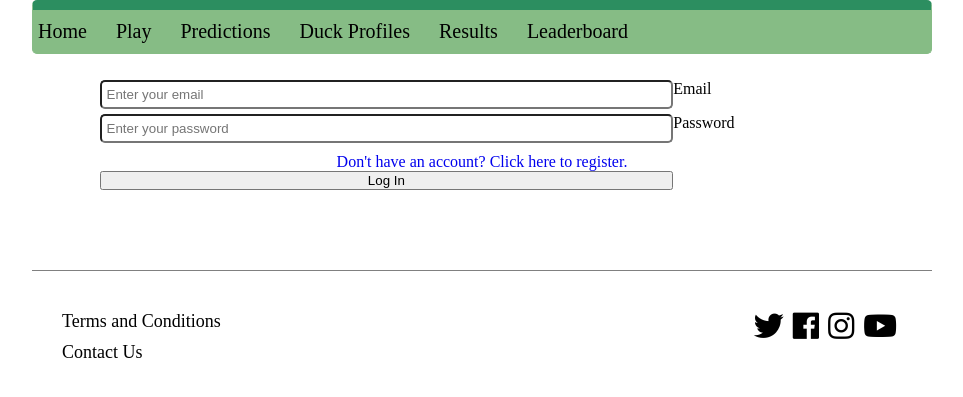
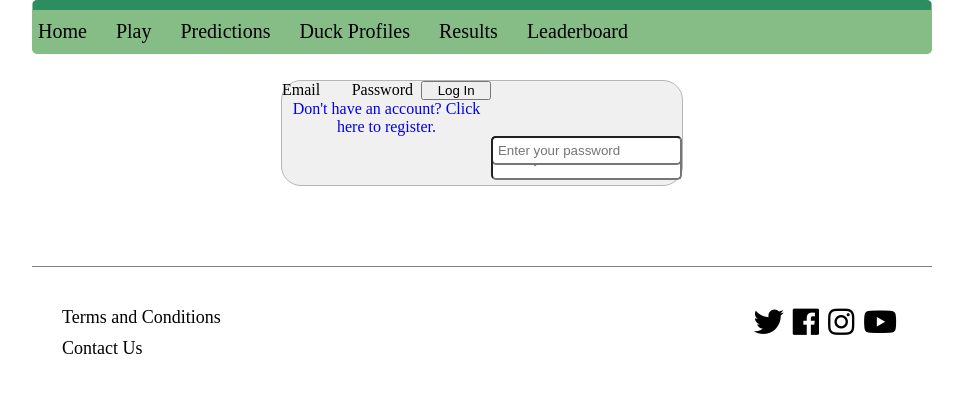
Before and after one commit to DeanFlint/quacky-races, a Node server app: page /login in a window 1280 px wide. Shown: the part 98-495 px from the top of the page, without its empty margins (158-1121 px from the left). Run offline with Node 20, Linux system fonts and the light colour scheme; some libraries are stand-ins or nearby versions.

Commit message:
added CSS grid

```diff
--- a/public/css/login.css
+++ b/public/css/login.css
@@ -1,13 +1,23 @@
+/* Mobile */
+
 .loginForm {
   width: 85%;
+  border-radius: 20px;
+  border: 1px solid #b7b5b5;
+  background-color: #f1f0f0;
   margin: 0 auto;
   display: grid;
   grid-template-areas: "loginForm";
   grid-area: loginForm;
-    grid-template-columns: 3fr 1fr;
-    grid-template-areas: "emailInput loginButton"
-                          "passwordInput loginButton"
-                          "registerLink registerLink";
+  grid-template-columns: 1fr 1fr 1fr;
+  grid-template-areas: "emailBox emailBox emailBox"
+    "passwordBox passwordBox passwordBox"
+    "loginButton loginButton loginButton "
+    "registerLink registerLink registerLink";
+}
+
+.loginTitle {
+  text-align: center;
 }
 
 .emailInput,
@@ -18,18 +28,55 @@
   padding: 5px;
 }
 
+.emailBox {
+  grid-area: emailBox;
+  padding: 5px;
+  padding-top: 20px;
+  text-align: center;
+}
+
+.passwordBox {
+  grid-area: passwordBox;
+  padding: 5px;
+  text-align: center;
+}
+
 .emailInput,
 .passwordInput:focus {
   outline: none;
 }
 
 .passwordInput {
-    margin-bottom: 10px;
+  margin-bottom: 20px;
 }
 
 .loginButton {
-    margin-bottom: 10px;
-    margin-left: 10px;
+  grid-area:loginButton;
+  text-align: center;
+  padding-bottom: 20px;
+}
+
+.login {
+  border-radius: 10px;
+  padding-left: 10px;
+  padding-right: 10px;
+  padding-top: 5px;
+  padding-bottom: 5px;
+  border: 1px solid #b7b5b5;
+}
+
+.noAccount {
+  text-align: center;
+  padding: 20px;
+}
+
+.loginButton {
+  text-align: center;
+}
+
+.incorrectInfo {
+  text-align: center;
+  color: red;
 }
 
 .loginButton button {
@@ -60,3 +107,13 @@
 .loginButton {
   grid-area: loginButton;
 }
+
+
+/* Tablet */
+@media only screen and (min-width: 768px) {
+
+  .loginForm {
+    width: 400px;
+    margin: auto;
+  }
+}
```
Lines whose indentation alone changed are shown as unchanged.
